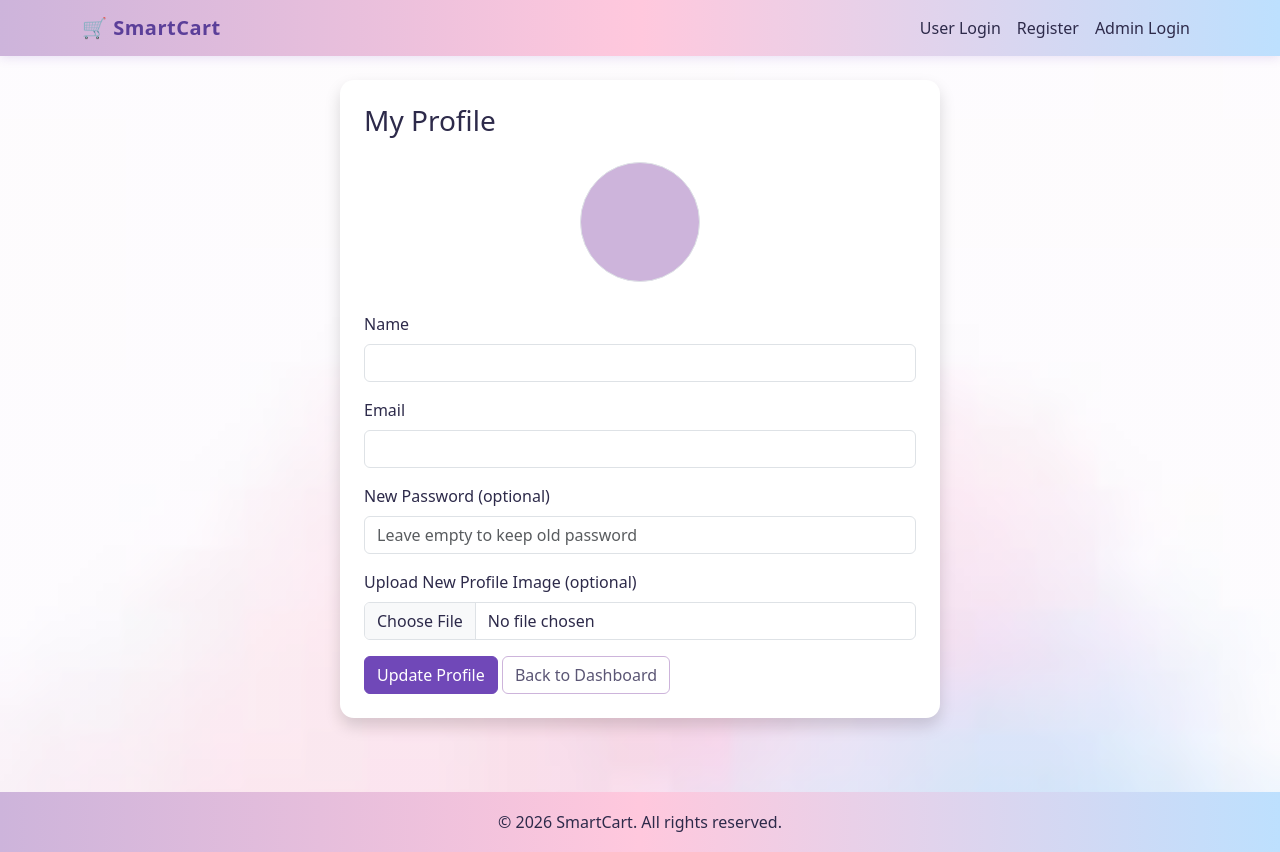
After one commit to MethukumelliGithika/SmartcartApp, a Flask app: template templates/user/user_profile.html in a window 1280 px wide. The commit adds this page. Run offline with Flask 3, Linux system fonts and the light colour scheme; the template is opened without the code that fills it, so the values that code supplies are empty.

Commit message:
Added new

```diff
--- a/app.py
+++ b/app.py
@@ -1358,6 +1358,98 @@ def view_invoice(order_id):
 @app.route('/')
 def home():
     return render_template("index.html")
+
+# =================================================================
+# USER PROFILE (VIEW + UPDATE NAME, EMAIL, PASSWORD, IMAGE)
+# =================================================================
+USER_UPLOAD_FOLDER = 'static/uploads/user_profiles'
+app.config['USER_UPLOAD_FOLDER'] = USER_UPLOAD_FOLDER
+os.makedirs(USER_UPLOAD_FOLDER, exist_ok=True)
+
+
+@app.route('/user/profile', methods=['GET', 'POST'])
+def user_profile():
+
+    if 'user_id' not in session:
+        flash("Please login first!", "danger")
+        return redirect('/user-login')
+
+    user_id = session['user_id']
+
+    conn = get_db_connection()
+    cursor = conn.cursor(dictionary=True)
+
+    cursor.execute("SELECT * FROM users WHERE user_id=%s", (user_id,))
+    user = cursor.fetchone()
+
+    # ---------------- UPDATE PROFILE ----------------
+    if request.method == 'POST':
+
+        name = request.form['name'].strip()
+        email = request.form['email'].strip()
+        new_password = request.form.get('password', '')
+        new_image = request.files.get('profile_image')
+
+        # Email must not belong to another user
+        cursor.execute("SELECT user_id FROM users WHERE email=%s AND user_id<>%s",
+                       (email, user_id))
+        if cursor.fetchone():
+            cursor.close()
+            conn.close()
+            flash("This email is already used by another account!", "danger")
+            return redirect('/user/profile')
+
+        # Change password only if a new one is typed
+        if new_password:
+            password_to_save = bcrypt.hashpw(new_password.encode('utf-8'), bcrypt.gensalt())
+        else:
+            password_to_save = user['password']
+
+        # Save new image only if a file is chosen
+        image_name = user.get('profile_image')
+
+        if new_image and new_image.filename != "":
+            ext = os.path.splitext(new_image.filename)[1].lower()
+
+            if ext not in ('.jpg', '.jpeg', '.png', '.gif', '.webp'):
+                cursor.close()
+                conn.close()
+                flash("Only JPG, PNG, GIF or WEBP images are allowed!", "danger")
+                return redirect('/user/profile')
+
+            # unique name per user, so one user can never overwrite another's image
+            new_filename = f"user_{user_id}_{int(time.time())}{ext}"
+            new_image.save(os.path.join(app.config['USER_UPLOAD_FOLDER'], new_filename))
+
+            # delete the old image
+            if image_name:
+                old_path = os.path.join(app.config['USER_UPLOAD_FOLDER'], image_name)
+                if os.path.exists(old_path):
+                    os.remove(old_path)
+
+            image_name = new_filename
+
+        cursor.execute("""
+            UPDATE users
+            SET name=%s, email=%s, password=%s, profile_image=%s
+            WHERE user_id=%s
+        """, (name, email, password_to_save, image_name, user_id))
+        conn.commit()
+
+        cursor.close()
+        conn.close()
+
+        session['user_name'] = name
+        session['user_email'] = email
+
+        flash("Profile updated successfully!", "success")
+        return redirect('/user/profile')
+
+    # ---------------- SHOW PROFILE ----------------
+    cursor.close()
+    conn.close()
+
+    return render_template("user/user_profile.html", user=user)
 # ------------------------- RUN APP ------------------------
 if __name__ == '__main__':
     app.run(debug=True)
--- a/templates/base.html
+++ b/templates/base.html
@@ -45,6 +45,7 @@
                 <li class="nav-item"><a class="nav-link" href="/user-dashboard">Home</a></li>
                 <li class="nav-item"><a class="nav-link" href="/user/products">Products</a></li>
                 <li class="nav-item"><a class="nav-link" href="/user/my-orders">My Orders</a></li>
+                <li class="nav-item"><a class="nav-link" href="/user/profile">Profile</a></li>
             </ul>
             <a class="btn btn-light btn-sm me-3 position-relative" href="/user/cart">
                 🛒 Cart
--- /dev/null
+++ b/templates/user/user_profile.html
@@ -0,0 +1,54 @@
+{% extends "base.html" %}
+
+{% block title %}My Profile{% endblock %}
+
+{% block content %}
+<div class="card shadow mx-auto" style="max-width:600px;">
+    <div class="card-body p-4">
+
+        <h3 class="mb-4">My Profile</h3>
+
+        <!-- Profile picture -->
+        <div class="text-center mb-4">
+            {% if user.profile_image %}
+                <img src="/static/uploads/user_profiles/{{ user.profile_image }}"
+                     width="120" height="120" class="rounded-circle border" style="object-fit:cover;">
+            {% else %}
+                <div class="rounded-circle d-inline-flex align-items-center justify-content-center border"
+                     style="width:120px;height:120px;background:var(--sc-lavender);font-size:3rem;font-weight:700;color:var(--sc-deep-hover);">
+                    {{ user.name[0]|upper }}
+                </div>
+            {% endif %}
+            <h5 class="mt-3 mb-0">{{ user.name }}</h5>
+            <small class="text-muted">{{ user.email }}</small>
+        </div>
+
+        <form method="POST" action="/user/profile" enctype="multipart/form-data">
+
+            <div class="mb-3">
+                <label class="form-label">Name</label>
+                <input type="text" name="name" class="form-control" value="{{ user.name }}" required>
+            </div>
+
+            <div class="mb-3">
+                <label class="form-label">Email</label>
+                <input type="email" name="email" class="form-control" value="{{ user.email }}" required>
+            </div>
+
+            <div class="mb-3">
+                <label class="form-label">New Password (optional)</label>
+                <input type="password" name="password" class="form-control" placeholder="Leave empty to keep old password">
+            </div>
+
+            <div class="mb-3">
+                <label class="form-label">Upload New Profile Image (optional)</label>
+                <input type="file" name="profile_image" class="form-control" accept="image/*">
+            </div>
+
+            <button type="submit" class="btn btn-primary">Update Profile</button>
+            <a href="/user-dashboard" class="btn btn-outline-secondary">Back to Dashboard</a>
+        </form>
+
+    </div>
+</div>
+{% endblock %}
```
Also changed, not shown: templates/user/user_home.html (+12 -4 lines).
